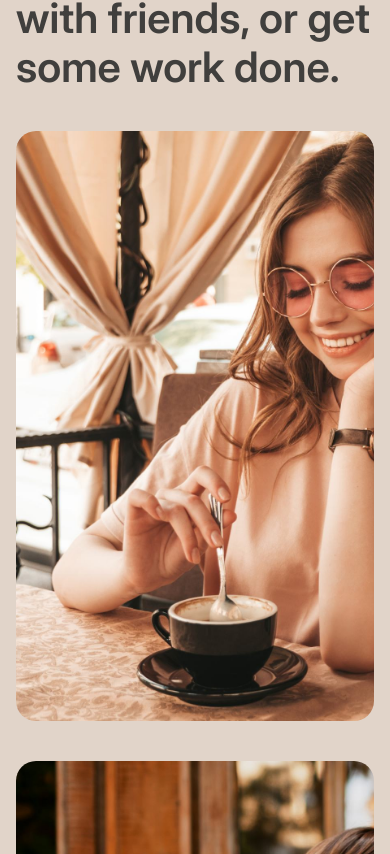
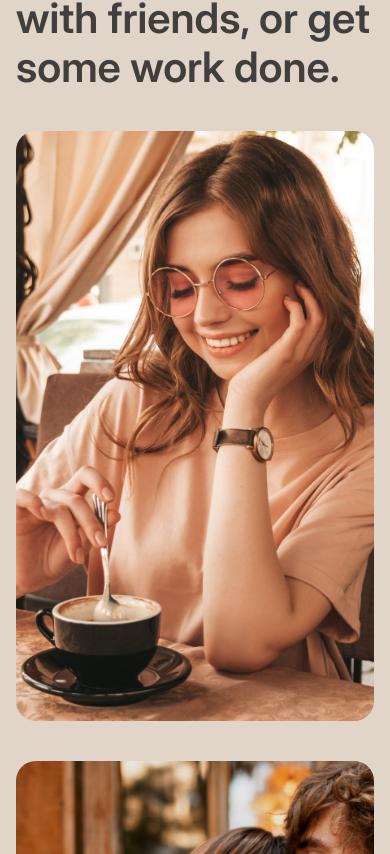
Before and after one commit to PashaOlizarevich/rsschool-landing-page, a website: page index.html in a window 390 px wide. Shown: the part 1890-2744 px from the top of the page. Drawn offline with Linux system fonts and the light colour scheme.

Commit message:
fix: correct mobile image framing and footer overflow

```diff
--- a/src/styles/components/footer.css
+++ b/src/styles/components/footer.css
@@ -24,6 +24,7 @@
 
 .social-list {
   display: flex;
+  flex-wrap: wrap;
   gap: var(--space-3);
   margin-block-start: var(--space-10);
 }
--- a/src/styles/pages/home.css
+++ b/src/styles/pages/home.css
@@ -213,9 +213,9 @@
   }
 
   .about__image {
-    width: auto;
-    min-width: 100%;
+    width: 100%;
     height: 100%;
+    object-position: center;
     transform: none;
   }
 
```
Also changed, not shown: package.json (added, +11 -0 lines), 1 other file.
